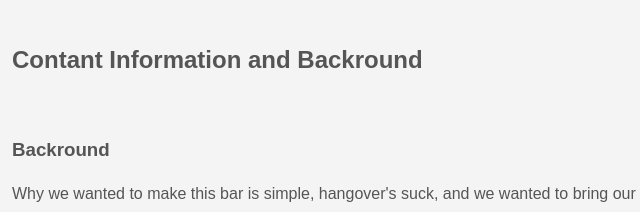
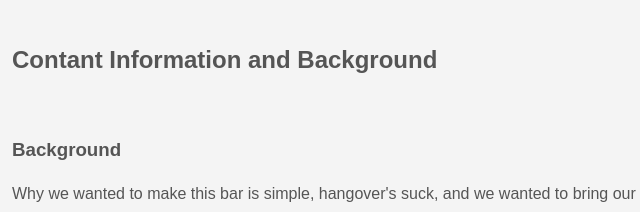
Before and after one commit to laservader/theprebarbar, a plain HTML site: page contact.html in a window 1280 px wide. Shown: the part 529-741 px from the top of the page, 146-786 px from the left. Drawn offline with Linux system fonts and the light colour scheme.

Commit message:
Add files via upload

```diff
--- a/contact.html
+++ b/contact.html
@@ -35,12 +35,12 @@
       <div class="container">
 
         <section id="main">
-          <h1> Contant Information and Backround</h1>
+          <h1> Contant Information and Background</h1>
 
             <p>
               <br>
 
-              <h3>Backround</h3>
+              <h3>Background</h3>
               Why we wanted to make this bar is simple, hangover's suck, and we wanted to bring our recipe to everyone so they could enjoy their tomorrows as much as their tonights.
               <br>
               My name is Hunter Dunn and I am junior at the University of Florida studying Aerospace Engineering, and I run the website and founded The Pre-Bar Bar. We owe our name to my business partner up North, Joe Beste from the University of Wisconsin.
```
